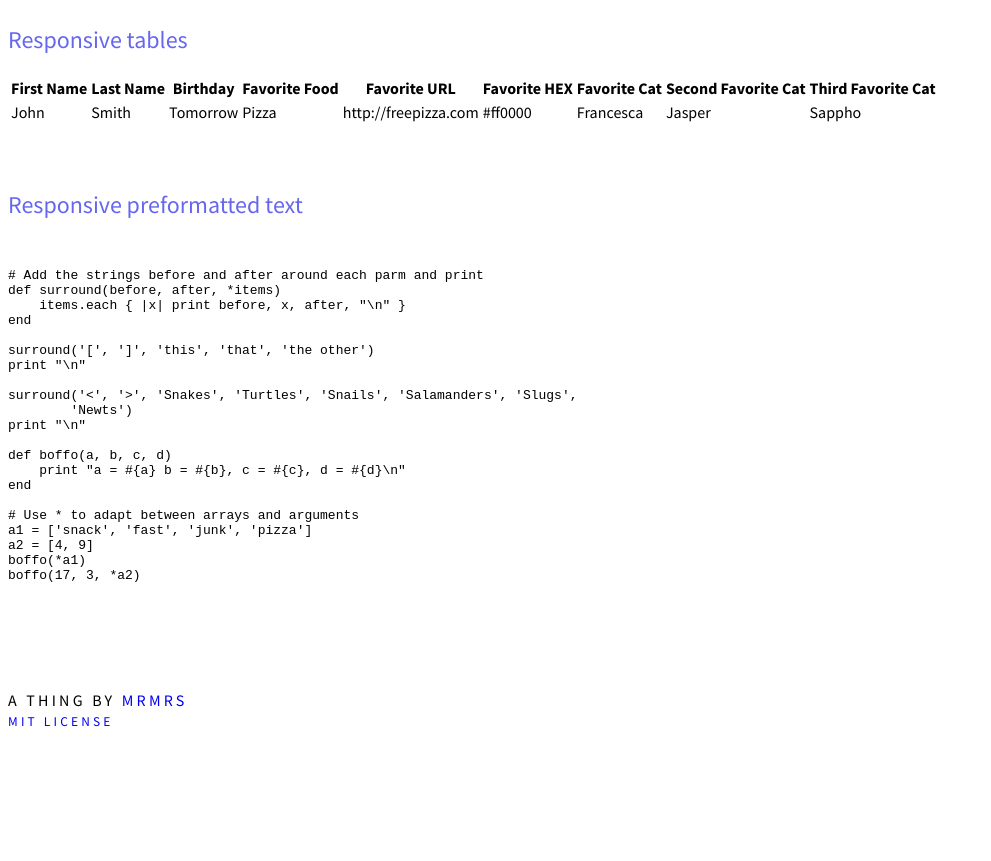
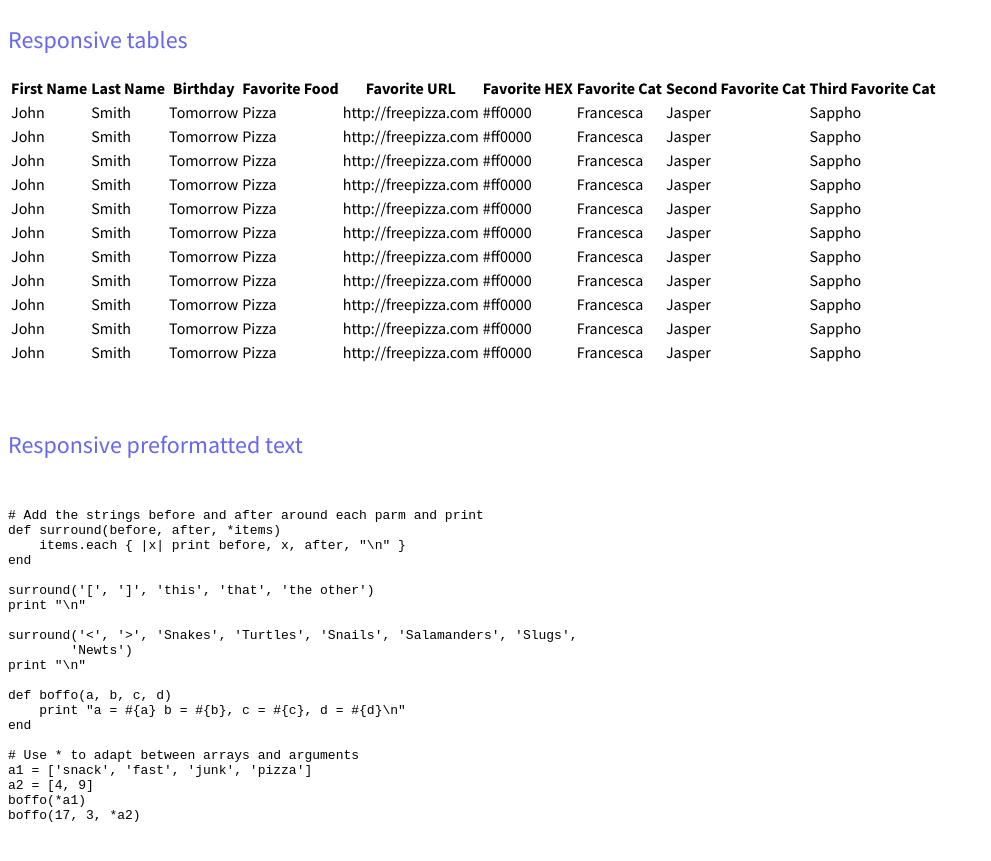
Before and after one commit to mrmrs/fluidity, a website: page index.html in a window 1280 px wide. Shown: the part 840-1701 px from the top of the page, without its empty margins (0-991 px from the left). Before the commit the page ends 1586 px from the top, so only its background shows below. Drawn offline with Linux system fonts and the light colour scheme.

Commit message:
Moar data.

```diff
--- a/index.html
+++ b/index.html
@@ -77,6 +77,116 @@
                 <td>Jasper</td>
                 <td>Sappho</td>
               </tr>
+              <tr>
+                <td>John</td>
+                <td>Smith</td>
+                <td>Tomorrow</td>
+                <td>Pizza</td>
+                <td>http://freepizza.com</td>
+                <td>#ff0000</td>
+                <td>Francesca</td>
+                <td>Jasper</td>
+                <td>Sappho</td>
+              </tr>
+              <tr>
+                <td>John</td>
+                <td>Smith</td>
+                <td>Tomorrow</td>
+                <td>Pizza</td>
+                <td>http://freepizza.com</td>
+                <td>#ff0000</td>
+                <td>Francesca</td>
+                <td>Jasper</td>
+                <td>Sappho</td>
+              </tr>
+              <tr>
+                <td>John</td>
+                <td>Smith</td>
+                <td>Tomorrow</td>
+                <td>Pizza</td>
+                <td>http://freepizza.com</td>
+                <td>#ff0000</td>
+                <td>Francesca</td>
+                <td>Jasper</td>
+                <td>Sappho</td>
+              </tr>
+              <tr>
+                <td>John</td>
+                <td>Smith</td>
+                <td>Tomorrow</td>
+                <td>Pizza</td>
+                <td>http://freepizza.com</td>
+                <td>#ff0000</td>
+                <td>Francesca</td>
+                <td>Jasper</td>
+                <td>Sappho</td>
+              </tr>
+              <tr>
+                <td>John</td>
+                <td>Smith</td>
+                <td>Tomorrow</td>
+                <td>Pizza</td>
+                <td>http://freepizza.com</td>
+                <td>#ff0000</td>
+                <td>Francesca</td>
+                <td>Jasper</td>
+                <td>Sappho</td>
+              </tr>
+              <tr>
+                <td>John</td>
+                <td>Smith</td>
+                <td>Tomorrow</td>
+                <td>Pizza</td>
+                <td>http://freepizza.com</td>
+                <td>#ff0000</td>
+                <td>Francesca</td>
+                <td>Jasper</td>
+                <td>Sappho</td>
+              </tr>
+              <tr>
+                <td>John</td>
+                <td>Smith</td>
+                <td>Tomorrow</td>
+                <td>Pizza</td>
+                <td>http://freepizza.com</td>
+                <td>#ff0000</td>
+                <td>Francesca</td>
+                <td>Jasper</td>
+                <td>Sappho</td>
+              </tr>
+              <tr>
+                <td>John</td>
+                <td>Smith</td>
+                <td>Tomorrow</td>
+                <td>Pizza</td>
+                <td>http://freepizza.com</td>
+                <td>#ff0000</td>
+                <td>Francesca</td>
+                <td>Jasper</td>
+                <td>Sappho</td>
+              </tr>
+              <tr>
+                <td>John</td>
+                <td>Smith</td>
+                <td>Tomorrow</td>
+                <td>Pizza</td>
+                <td>http://freepizza.com</td>
+                <td>#ff0000</td>
+                <td>Francesca</td>
+                <td>Jasper</td>
+                <td>Sappho</td>
+              </tr>
+              <tr>
+                <td>John</td>
+                <td>Smith</td>
+                <td>Tomorrow</td>
+                <td>Pizza</td>
+                <td>http://freepizza.com</td>
+                <td>#ff0000</td>
+                <td>Francesca</td>
+                <td>Jasper</td>
+                <td>Sappho</td>
+              </tr>
             </tbody>
           </table>
         </div>
```
